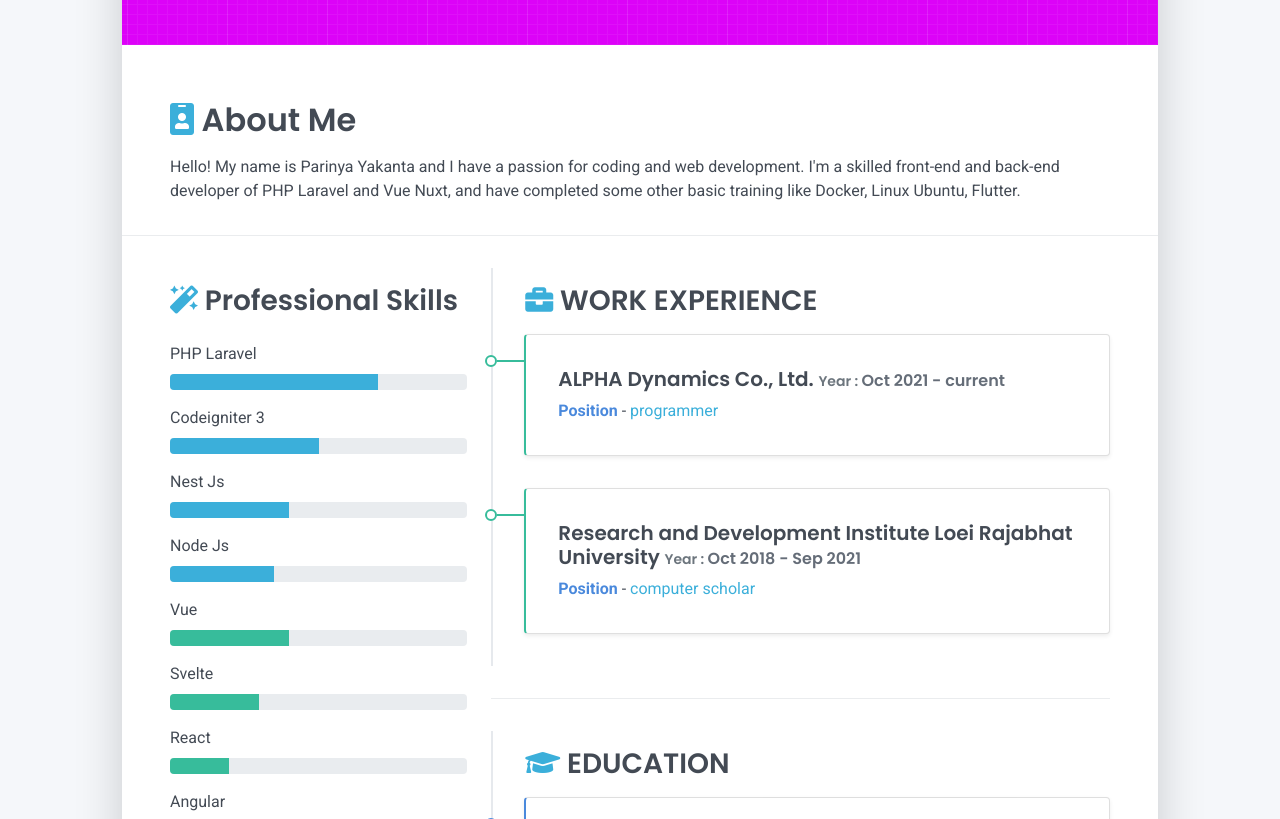
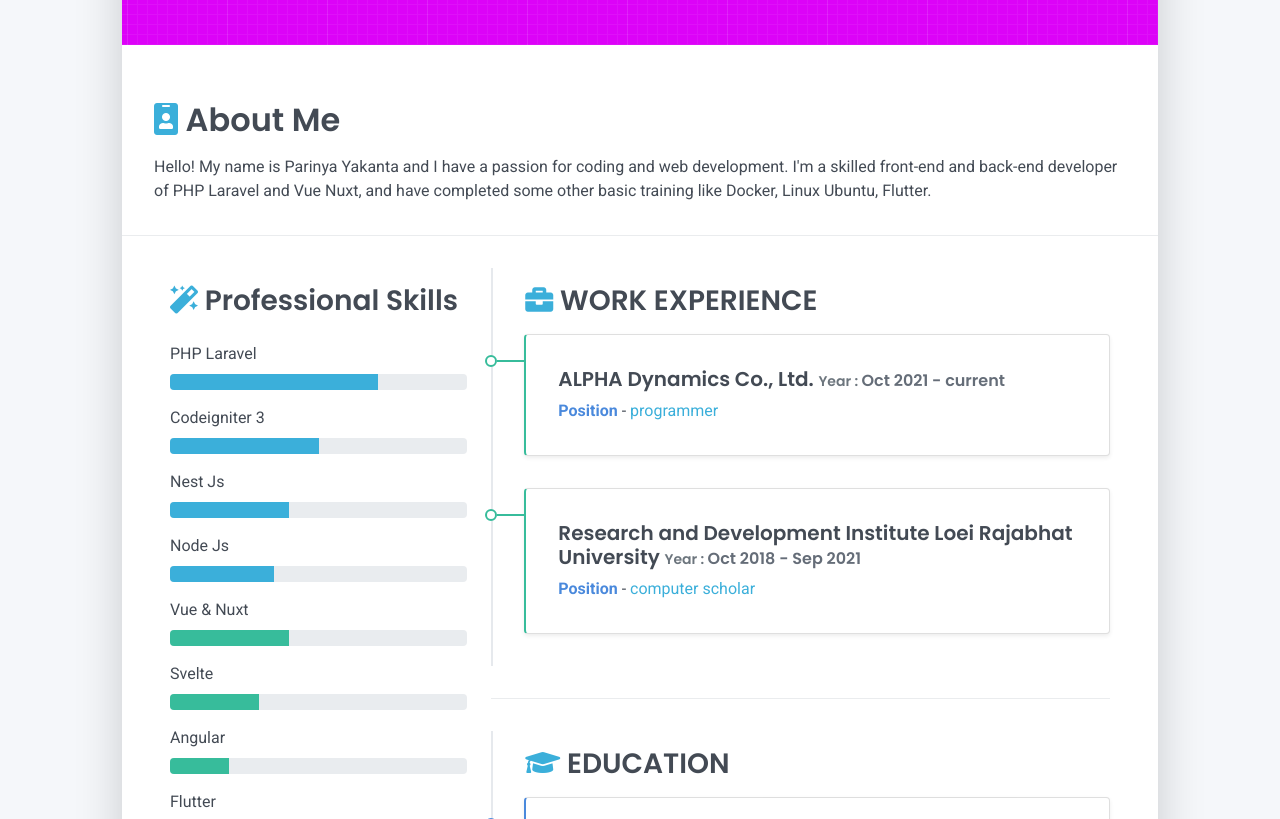
Before and after one commit to parinya-yakanta/parinya-yakanta.github.io, a plain HTML site: page index.html in a window 1280 px wide. Shown: the part 319-1138 px from the top of the page. Drawn offline with Linux system fonts and the light colour scheme.

Commit message:
modified style mt

```diff
--- a/index.html
+++ b/index.html
@@ -61,7 +61,7 @@
     </div>
   </div>
 
-  <div class="about-section pt-4 px-3 px-lg-4 mt-1">
+  <div class="about-section pt-4 px-2 px-lg-3 mt-1">
     <div class="col-md-12">
       <h2> <i class="fas fa-id-badge text-info"></i>  About Me</h2>
       <p>Hello! My name is Parinya Yakanta and I have a passion for coding and web development. I'm a skilled front-end and back-end developer of PHP Laravel and Vue Nuxt, and have completed some other basic training like Docker, Linux Ubuntu, Flutter.</p>
@@ -100,7 +100,7 @@
           </div>
         </div>
 
-        <div class="mb-2"><span>Vue</span>
+        <div class="mb-2"><span>Vue & Nuxt</span>
           <div class="progress my-1">
             <div class="progress-bar bg-success" role="progressbar" data-aos="zoom-in-right" data-aos-delay="400" data-aos-anchor=".skills-section" style="width: 40%" aria-valuenow="90" aria-valuemin="0" aria-valuemax="100"></div>
           </div>
@@ -109,12 +109,6 @@
         <div class="mb-2"><span>Svelte</span>
           <div class="progress my-1">
             <div class="progress-bar bg-success" role="progressbar" data-aos="zoom-in-right" data-aos-delay="400" data-aos-anchor=".skills-section" style="width: 30%" aria-valuenow="90" aria-valuemin="0" aria-valuemax="100"></div>
-          </div>
-        </div>
-
-        <div class="mb-2"><span>React</span>
-          <div class="progress my-1">
-            <div class="progress-bar bg-success" role="progressbar" data-aos="zoom-in-right" data-aos-delay="400" data-aos-anchor=".skills-section" style="width: 20%" aria-valuenow="90" aria-valuemin="0" aria-valuemax="100"></div>
           </div>
         </div>
 
@@ -264,7 +258,7 @@
             <div class="timeline-card timeline-card-success card shadow-sm">
               <div class="input-group">
                 <div class="card-body py-2">
-                  <i class="fas fa-star text-danger"></i>  Follow the technology
+                  <i class="fas fa-star text-danger"></i>  Futter & JavaScript
                 </div>
               </div>
             </div>
```
